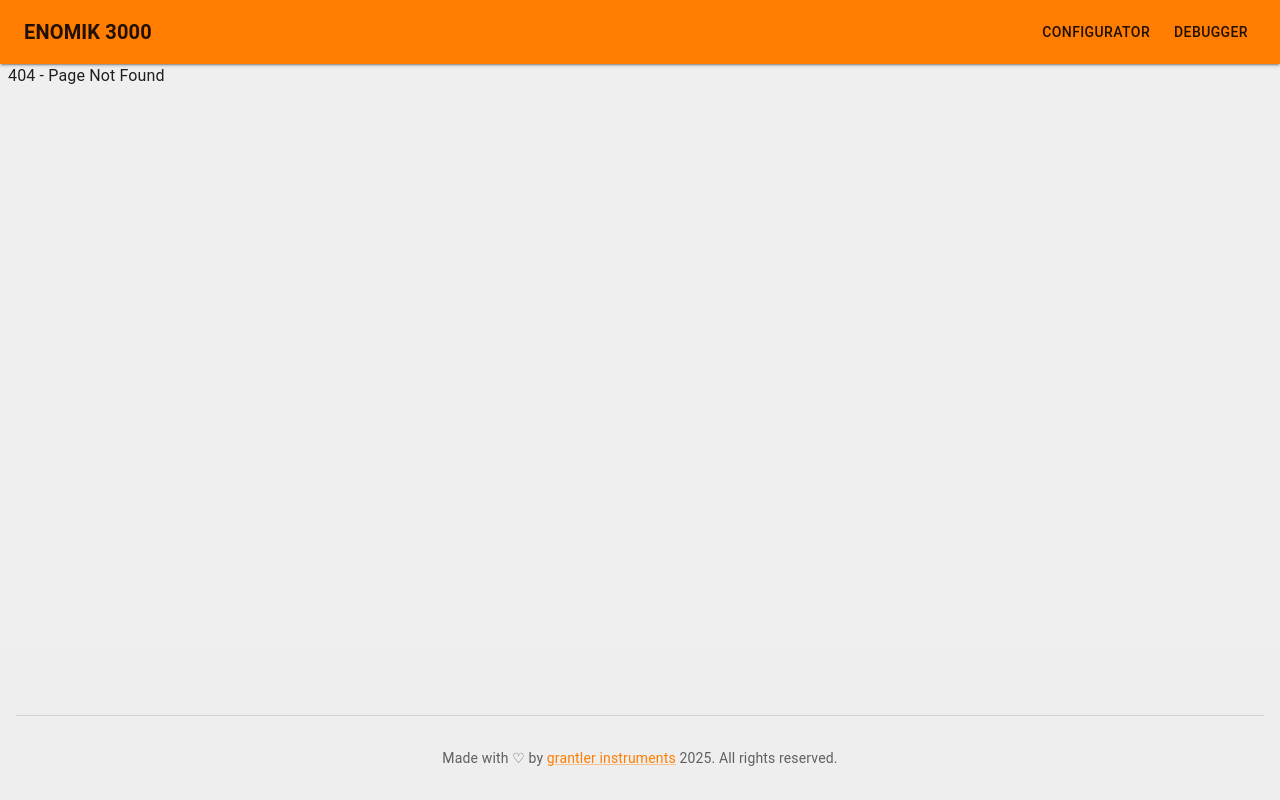
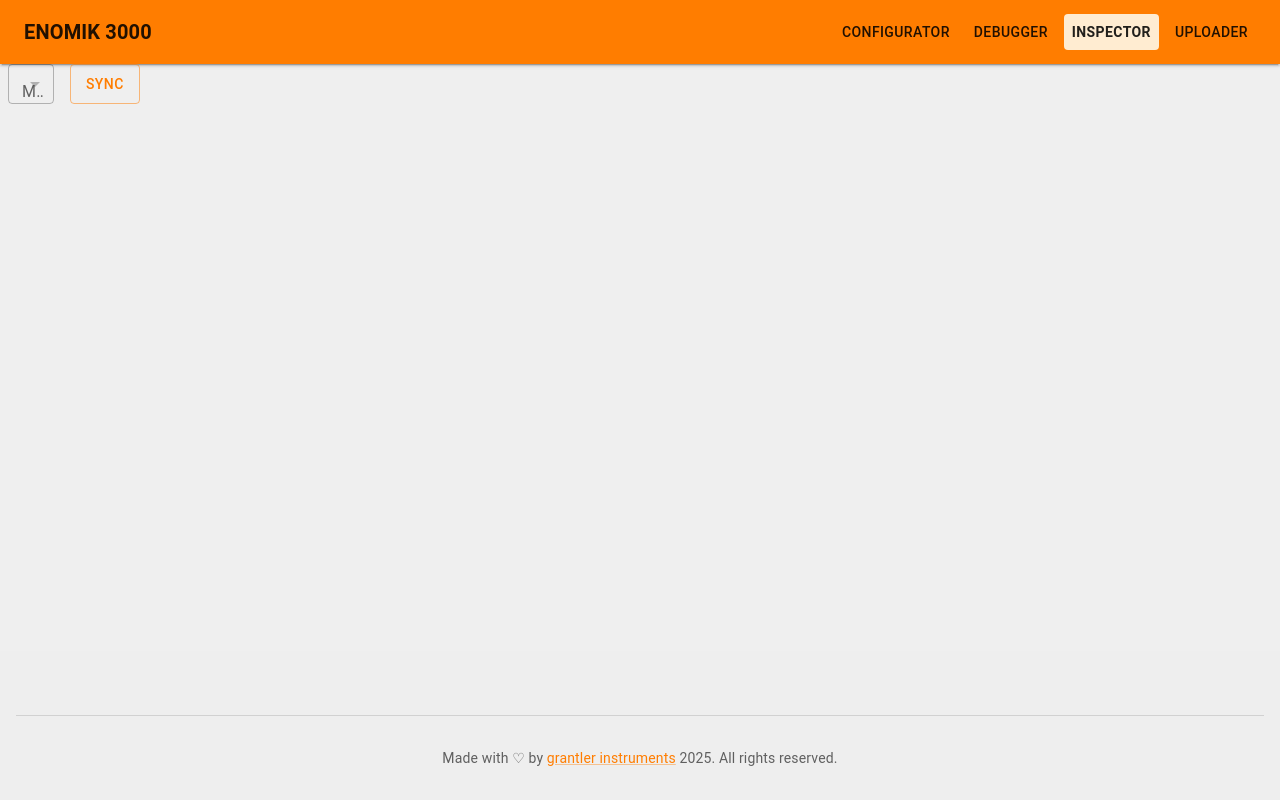
Before and after one commit to grantler-instruments/enomik-app, a React (Vite) app in the folder app/: page /enomik-app/inspector in a window 1280 px wide. Before the commit this address had no page. Built offline with nearby package versions, Linux system fonts and the light colour scheme.

Commit message:
added missing routes

```diff
--- a/app/src/App.tsx
+++ b/app/src/App.tsx
@@ -9,6 +9,7 @@ import Inspector from "./components/Inspector";
 import Debugger from "./components/Debugger";
 import { Routes, Route } from "react-router-dom";
 import NotFound from "./components/NotFound";
+import FirmwareUploader from "./components/FirmwareUploader";
 
 function App() {
   const isSidebarOpen = useAppStore((state) => state.isSidebarOpen);
@@ -36,6 +37,8 @@ function App() {
         <Routes>
           <Route path="/" element={<Configurator />} />
           <Route path="/debugger" element={<Debugger />} />
+          <Route path="/inspector" element={<Inspector />} />
+          <Route path="/uploader" element={<FirmwareUploader />} />
           {/* 404 Not Found route */}
           <Route path="*" element={<NotFound />} />
         </Routes>
--- a/app/src/components/Header.tsx
+++ b/app/src/components/Header.tsx
@@ -50,6 +50,32 @@ const Header: React.FC = () => {
           >
             Debugger
           </Button>
+          <Button
+            component={NavLink}
+            to="/inspector"
+            color="inherit"
+            sx={{
+              "&.active": {
+                backgroundColor: "secondary.main",
+                fontWeight: 600,
+              },
+            }}
+          >
+            Inspector
+          </Button>
+          <Button
+            component={NavLink}
+            to="/uploader"
+            color="inherit"
+            sx={{
+              "&.active": {
+                backgroundColor: "secondary.main",
+                fontWeight: 600,
+              },
+            }}
+          >
+            Uploader
+          </Button>
         </Box>
       </Toolbar>
     </AppBar>
--- a/app/src/components/Inspector.tsx
+++ b/app/src/components/Inspector.tsx
@@ -1,7 +1,20 @@
-import { Box } from "@mui/material";
+import { Box, Button } from "@mui/material";
+import { useState } from "react";
+import MidiDeviceChooser from "./MidiDeviceChooser";
 
 const Inspector = () => {
-    return <Box>Inspector</Box>
-}
+  const [device, setDevice] = useState("");
+  return (
+    <Box display={"flex"} gap={2}>
+      <MidiDeviceChooser
+        value={device}
+        onChange={(e) => setDevice(e)}
+      ></MidiDeviceChooser>
+      <Button variant="outlined" color="primary">
+        sync
+      </Button>
+    </Box>
+  );
+};
 
 export default Inspector;
```
